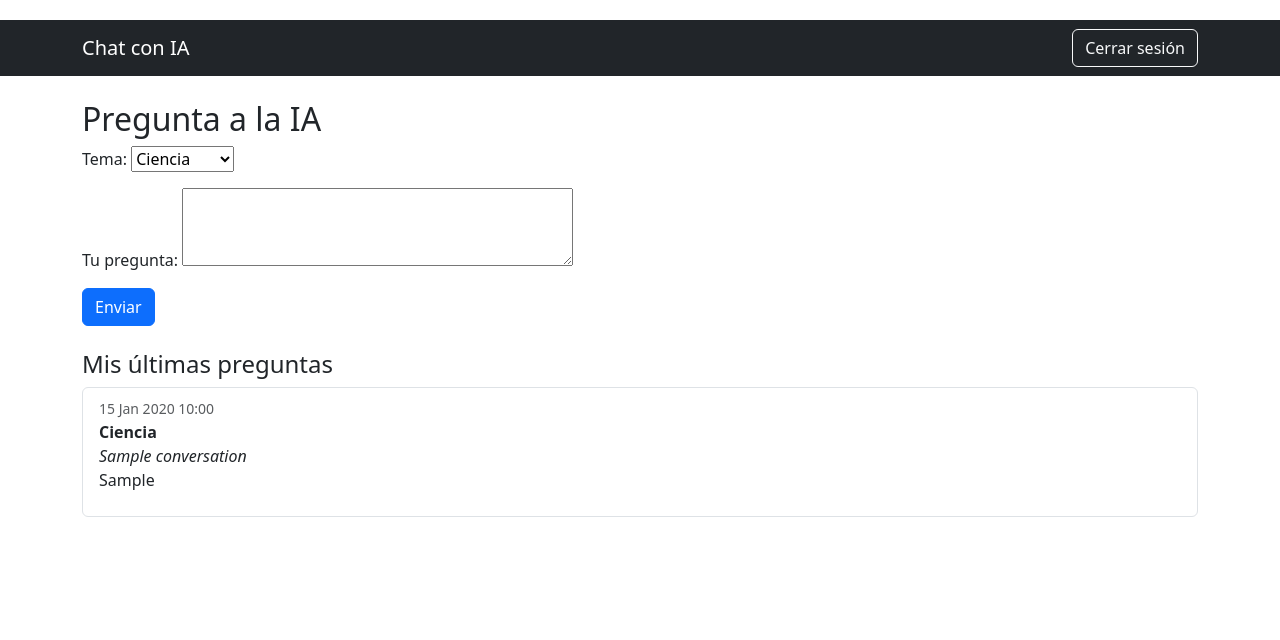
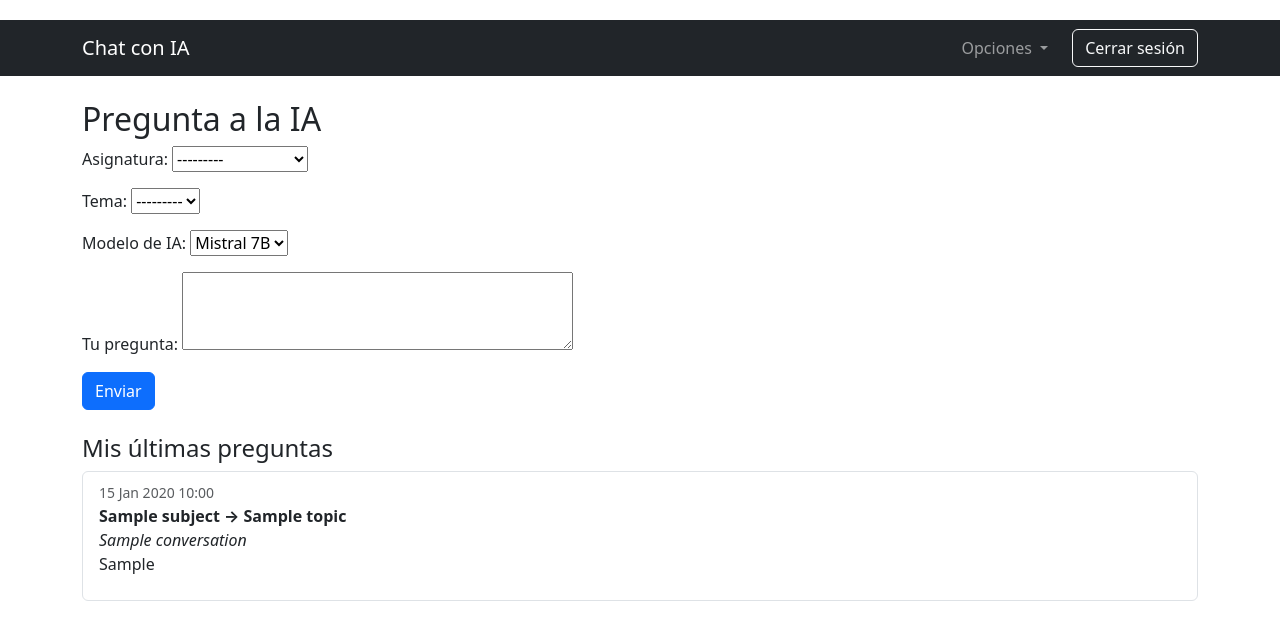
Before and after one commit to cmmo2024/ia_preguntas, a Django app: page / in a window 1280 px wide. Shown: the top 640 px of the page. Run offline with Django 5.2, Linux system fonts and the light colour scheme; a user stored in the database is signed in; tables that the repository leaves empty hold one stand-in row (values such as "Sample post").

Commit message:
otros modelos de IA

```diff
--- a/core/forms.py
+++ b/core/forms.py
@@ -1,9 +1,16 @@
 from django import forms
-from .models import TOPICS
+from .models import Subject, Topic
+
+IA_MODELS = (
+    ('mistralai/mistral-7b-instruct:free', 'Mistral 7B'),
+    ('qwen/qwen-2.5-72b-instruct:free', 'Qwen 2.5'),
+)
 
 class QuestionForm(forms.Form):
-    topic = forms.ChoiceField(choices=TOPICS, label="Tema")
+    subject = forms.ModelChoiceField(queryset=Subject.objects.all(), label="Asignatura")
+    topic = forms.ModelChoiceField(queryset=Topic.objects.none(), label="Tema")  # Se ajustará dinámicamente
     question = forms.CharField(widget=forms.Textarea(attrs={'rows': 3}), label="Tu pregunta")
+    model = forms.ChoiceField(choices=IA_MODELS, label="Modelo de IA")
 
 class RegisterForm(forms.Form):
     username = forms.CharField(label="Usuario", max_length=100)
--- a/core/templates/base.html
+++ b/core/templates/base.html
@@ -9,14 +9,46 @@
 </head>
 <body>
 
+<!-- templates/base.html -->
+
 <nav class="navbar navbar-expand-lg navbar-dark bg-dark mb-4">
     <div class="container">
         <a class="navbar-brand" href="/">Chat con IA</a>
-        {% if user.is_authenticated %}
-        <a href="{% url 'logout' %}" class="btn btn-outline-light">Cerrar sesión</a>
-        {% else %}
-        <a href="{% url 'login' %}" class="btn btn-outline-light">Iniciar sesión</a>
-        {% endif %}
+
+        <!-- Botón hamburguesa -->
+        <button class="navbar-toggler" type="button" data-bs-toggle="collapse" data-bs-target="#navbarNav"
+            aria-controls="navbarNav" aria-expanded="false" aria-label="Toggle navigation">
+            <span class="navbar-toggler-icon"></span>
+        </button>
+
+        <!-- Menú desplegable -->
+        <div class="collapse navbar-collapse justify-content-end" id="navbarNav">
+            <ul class="navbar-nav align-items-center">
+
+                {% if user.is_authenticated %}
+                <li class="nav-item dropdown me-3">
+                    <a class="nav-link dropdown-toggle btn btn-outline-light btn-sm" href="#" role="button"
+                    data-bs-toggle="dropdown" aria-expanded="false">
+                        Opciones
+                    </a>
+                    <ul class="dropdown-menu dropdown-menu-dark">
+                        <li><a class="dropdown-item" href="/perfil/">Perfil</a></li>
+                        <li><a class="dropdown-item" href="/historial/">Historial completo</a></li>
+                        <li><a class="dropdown-item" href="/configuracion/">Configuración</a></li>
+                    </ul>
+                </li>
+
+                <!-- Botón de logout -->
+                <li class="nav-item">
+                    <a href="{% url 'logout' %}" class="btn btn-outline-light">Cerrar sesión</a>
+                </li>
+                {% else %}
+                <li class="nav-item">
+                    <a href="{% url 'login' %}" class="btn btn-outline-light">Iniciar sesión</a>
+                </li>
+                {% endif %}
+            </ul>
+        </div>
     </div>
 </nav>
 
--- a/core/templates/core/index.html
+++ b/core/templates/core/index.html
@@ -1,9 +1,24 @@
 {% extends "base.html" %}
 {% block content %}
 <h2>Pregunta a la IA</h2>
-<form method="post" class="mb-4">
+<form method="post" class="mb-4" id="question-form">
     {% csrf_token %}
-    {{ form.as_p }}
+    <div class="mb-3">
+        {{ form.subject.label_tag }}
+        {{ form.subject }}
+    </div>
+    <div class="mb-3">
+        {{ form.topic.label_tag }}
+        {{ form.topic }}
+    </div>
+    <div class="mb-3">
+        {{ form.model.label_tag }}
+        {{ form.model }}
+    </div>
+    <div class="mb-3">
+        {{ form.question.label_tag }}
+        {{ form.question }}
+    </div>
     <button type="submit" class="btn btn-primary">Enviar</button>
 </form>
 
@@ -12,7 +27,7 @@
     {% for conv in conversations %}
     <a href="#" class="list-group-item list-group-item-action">
         <small class="text-muted">{{ conv.created_at|date:"d M Y H:i" }}</small><br>
-        <strong>{{ conv.get_topic_display }}</strong><br>
+        <strong>{{ conv.topic.subject }} → {{ conv.topic }}</strong><br>
         <em>{{ conv.question }}</em><br>
         <p>{{ conv.response }}</p>
     </a>
@@ -20,4 +35,40 @@
     <p>No tienes historial aún.</p>
     {% endfor %}
 </div>
+
+<script>
+document.addEventListener('DOMContentLoaded', function () {
+    const subjectSelect = document.querySelector('#id_subject');
+    const topicSelect = document.querySelector('#id_topic');
+
+    function loadTopics(subjectId) {
+        fetch('{% url "ajax_load_topics" %}?subject=' + subjectId)
+            .then(response => response.json())
+            .then(data => {
+                topicSelect.innerHTML = '<option value="">---------</option>';
+                data.topics.forEach(function (topic) {
+                    const option = document.createElement('option');
+                    option.value = topic.id;
+                    option.text = topic.name;
+                    topicSelect.appendChild(option);
+                });
+            });
+    }
+
+    subjectSelect.addEventListener('change', function () {
+        const subjectId = this.value;
+        if (subjectId) {
+            loadTopics(subjectId);
+        } else {
+            topicSelect.innerHTML = '<option value="">---------</option>';
+        }
+    });
+
+    // Cargar temas iniciales si hay asignatura seleccionada
+    const selectedSubject = subjectSelect.value;
+    if (selectedSubject) {
+        loadTopics(selectedSubject);
+    }
+});
+</script>
 {% endblock %}
--- a/core/urls.py
+++ b/core/urls.py
@@ -1,9 +1,11 @@
 from django.urls import path
 from . import views
+from django.http import JsonResponse
 
 urlpatterns = [
+    path('', views.index, name='index'),
     path('login/', views.login_view, name='login'),
     path('register/', views.register_view, name='register'),
     path('logout/', views.logout_view, name='logout'),
-    path('', views.index, name='index'),
+    path('ajax/load-topics/', views.load_topics, name='ajax_load_topics'),
 ]
--- a/core/views.py
+++ b/core/views.py
@@ -1,37 +1,32 @@
-from django.shortcuts import render
-
-# Create your views here.
+import os
 import requests
 from django.shortcuts import render, redirect
 from django.contrib.auth import login, logout, authenticate
 from django.contrib import messages
+from django.contrib.auth.decorators import login_required
+from django.http import JsonResponse
 from .forms import QuestionForm, RegisterForm, LoginForm
-from .models import Conversation
-from django.contrib.auth.models import User
-import os
+from .models import Conversation, Topic
 from dotenv import load_dotenv
 
-
+def logout_view(request):
+    logout(request)
+    return redirect('login')
 
 def register_view(request):
     if request.method == 'POST':
         form = RegisterForm(request.POST)
         if form.is_valid():
             username = form.cleaned_data['username']
-            password1 = form.cleaned_data['password1']
-            password2 = form.cleaned_data['password2']
-
-            if password1 != password2:
-                messages.error(request, 'Las contraseñas no coinciden.')
-                return redirect('register')
+            password = form.cleaned_data['password1']
 
             if User.objects.filter(username=username).exists():
-                messages.error(request, 'El nombre de usuario ya existe.')
-                return redirect('register')
+                messages.error(request, "El nombre de usuario ya está en uso.")
+                return render(request, 'core/register.html', {'form': form})
 
-            user = User.objects.create_user(username=username, password=password1)
+            user = User.objects.create_user(username=username, password=password)
             login(request, user)
-            return redirect('/')
+            return redirect('index')
     else:
         form = RegisterForm()
 
@@ -47,60 +42,81 @@
 
             if user is not None:
                 login(request, user)
-                return redirect('/')
+                return redirect('index')
             else:
-                messages.error(request, 'Usuario o contraseña incorrectos.')
-                return redirect('login')
+                messages.error(request, "Usuario o contraseña incorrectos.")
     else:
         form = LoginForm()
 
     return render(request, 'core/login.html', {'form': form})
 
-def logout_view(request):
-    logout(request)
-    return redirect('login')
-
+@login_required
 def index(request):
     load_dotenv()  # Carga las variables del .env
-    OPENROUTER_API_KEY = os.getenv("OPENROUTER_API_KEY")
-
+    print(os.getenv("OPENROUTER_API_KEY"))  # Para probarla desde consola
     if request.method == 'POST':
         form = QuestionForm(request.POST)
+        # Actualizar queryset de topic
+        if 'subject' in request.POST:
+            try:
+                subject_id = int(request.POST.get('subject'))
+                form.fields['topic'].queryset = Topic.objects.filter(subject_id=subject_id)
+            except (ValueError, TypeError):
+                form.fields['topic'].queryset = Topic.objects.none()
         if form.is_valid():
-            topic = form.cleaned_data['topic']
+            selected_subject = form.cleaned_data['subject']
+            selected_topic_id = form.cleaned_data['topic']
             question = form.cleaned_data['question']
+            selected_model = form.cleaned_data['model']
+            print("Modelo seleccionado:", selected_model)  # 👈 Verifica qué valor llega
 
             try:
                 response = requests.post(
                     url="https://openrouter.ai/api/v1/chat/completions",
                     headers={
-                        "Authorization": f"Bearer {OPENROUTER_API_KEY}",
+                        "Authorization": f"Bearer {os.getenv('OPENROUTER_API_KEY')}",
                         "Content-Type": "application/json"
                     },
                     json={
-                        "model": "mistralai/mistral-7b-instruct:free",
+                        "model": selected_model,
                         "messages": [{"role": "user", "content": question}]
                     }
-                ).json()
+                )
 
-                ai_response = response.get('choices', [{}])[0].get('message', {}).get('content', 'No hubo respuesta.')
+                if response.status_code != 200:
+                    raise Exception(f"Error de API: {response.status_code} - {response.text}")
+
+                ai_response = response.json().get('choices', [{}])[0].get('message', {}).get('content', 'Sin respuesta.')
+
 
                 Conversation.objects.create(
                     user=request.user,
-                    topic=topic,
+                    topic=selected_topic_id,
                     question=question,
                     response=ai_response
                 )
+
             except Exception as e:
-                messages.error(request, f"Error al comunicarse con la IA: {e}")
+                messages.error(request, f"⚠️ Error al comunicarse con la IA: {e}")
+                return redirect('index')
+        else:
+            # 👇 Muestra los errores del formulario
+            print("Errores del formulario:", form.errors)
 
-            return redirect('/')
-
+            # 👇 También puedes mostrar un mensaje al usuario
+            for field, errors in form.errors.items():
+                for error in errors:
+                    messages.error(request, f"Error en '{form.fields[field].label}': {error}")
     else:
-        form = QuestionForm()
+        form = QuestionForm(initial={'model': 'mistralai/mistral-7b-instruct:free'})
 
     conversations = Conversation.objects.filter(user=request.user).order_by('-created_at')[:10]
     return render(request, 'core/index.html', {
         'form': form,
         'conversations': conversations
     })
+
+def load_topics(request):
+    subject_id = request.GET.get('subject')
+    topics = Topic.objects.filter(subject_id=subject_id).values('id', 'name')
+    return JsonResponse({'topics': list(topics)})
--- a/ia_preguntas/settings.py
+++ b/ia_preguntas/settings.py
@@ -11,6 +11,7 @@
 """
 
 from pathlib import Path
+
 
 # Build paths inside the project like this: BASE_DIR / 'subdir'.
 BASE_DIR = Path(__file__).resolve().parent.parent
```
Also changed, not shown: core/admin.py (+16 -4 lines), core/models.py (+17 -8 lines), core/migrations/0001_initial.py.
